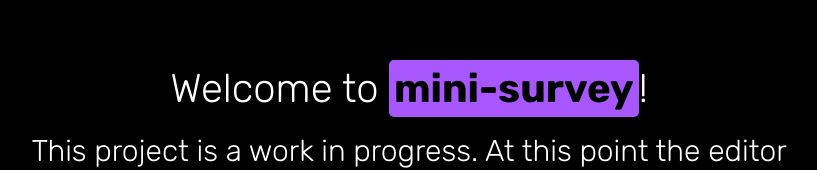
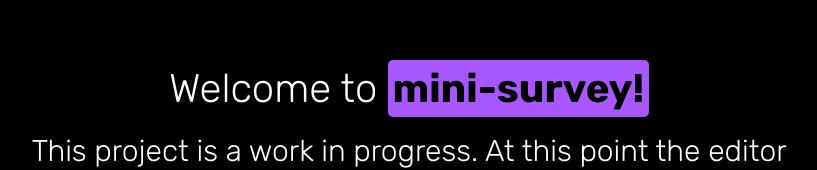
Before and after one commit to klalicki/mini-survey, a Next.js app: page / in a window 1280 px wide. Shown: the part 147-317 px from the top of the page, without its empty margins (231-1048 px from the left). Built offline with nearby package versions, Linux system fonts and the light colour scheme.

Commit message:
moves exclamation point on splash screen

```diff
--- a/pages/index.tsx
+++ b/pages/index.tsx
@@ -14,7 +14,7 @@ export default function Home() {
       </Head>
       <main className="splash-page">
         <h1>
-          Welcome to <span className="brand">mini-survey</span>!
+          Welcome to <span className="brand">mini-survey!</span>
         </h1>
         <p>
           This project is a work in progress. At this point the editor view is
```
